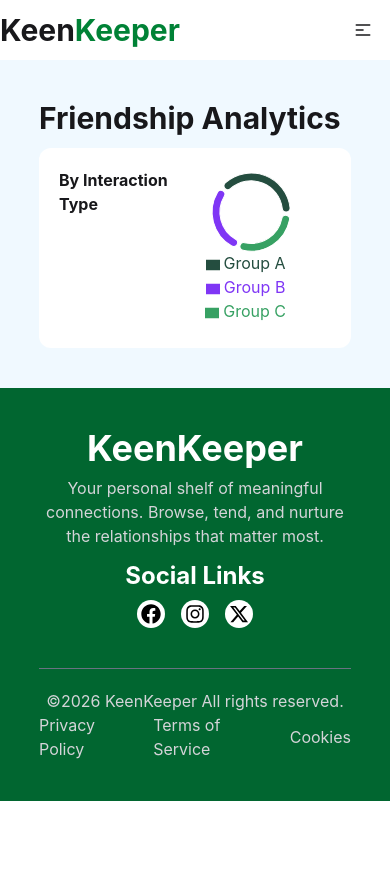
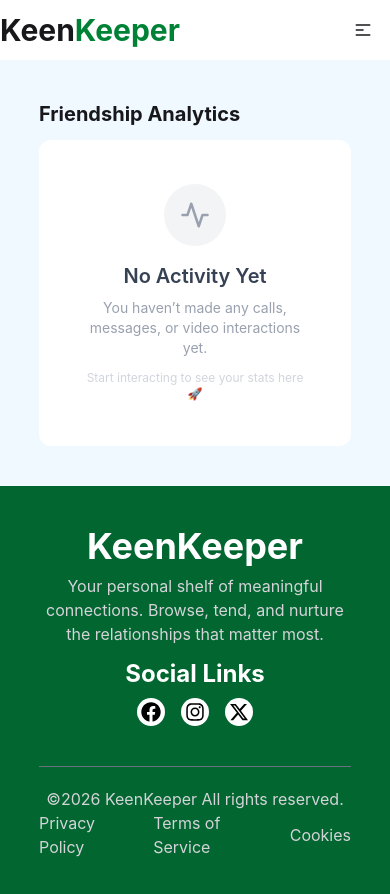
Before and after one commit to mahafujur80/KeenKeeper-PHA07, a React (Vite) app: page /stats in a window 390 px wide. Shown: the top 894 px of the page. Before the commit the page ends 844 px from the top, so only its background shows below. Built offline with nearby package versions, Linux system fonts and the light colour scheme.

Commit message:
show dynamic data in chart and empty message

```diff
--- /dev/null
+++ b/src/Components/Chart/Chart.jsx
@@ -0,0 +1,45 @@
+import React, { useContext } from 'react';
+import { FriendsData } from '../../Context/FriendProviderContext';
+import { Legend, Pie, PieChart, Tooltip } from 'recharts';
+
+const Chart = () => {
+    const { history } = useContext(FriendsData)
+
+    const Text = history.filter(friend => friend.type === "Text")
+    const Call = history.filter(friend => friend.type === "Call")
+    const Video = history.filter(friend => friend.type === "Video")
+
+    const data = [
+        { name: 'Text', value: Text.length, fill: '#244d3f' },
+        { name: 'Call', value: Call.length, fill: '#7f36f5' },
+        { name: 'Video', value: Video.length, fill: '#37a163' },
+    ];
+
+
+    return (
+        <div>
+            <h2 className='text-[#244d3f] font-semibold'>By Interaction Type</h2>
+            <div className='flex flex-col items-center justify-center'>
+                <PieChart style={{ width: '80%', maxWidth: '80%', maxHeight: '50vh', aspectRatio: 1 }} responsive>
+                    <Pie
+                        data={data}
+                        innerRadius="80%"
+                        outerRadius="100%"
+                        // Corner radius is the rounded edge of each pie slice
+                        cornerRadius="50%"
+                        fill="#8884d8"
+                        // padding angle is the gap between each pie slice
+                        paddingAngle={5}
+                        dataKey="value"
+                        isAnimationActive={true}
+                    />
+                    <Legend />
+                    <Tooltip />
+                </PieChart>
+
+            </div>
+        </div>
+    );
+};
+
+export default Chart;
--- /dev/null
+++ b/src/Components/EmptyStatsMessage/EmptyStatsMSG.jsx
@@ -0,0 +1,23 @@
+import React from 'react';
+import { FiActivity } from 'react-icons/fi';
+
+const EmptyStatsMSG = () => {
+    return (
+        <div className="flex flex-col items-center justify-center  text-center bg-base-100 rounded-2xl  p-6">
+            <div className="bg-gray-100 p-4 rounded-full mb-4">
+                <FiActivity className="text-3xl text-gray-400" />
+            </div>
+            <h2 className="text-xl font-semibold text-gray-700">
+                No Activity Yet
+            </h2>
+            <p className="text-gray-400 text-sm mt-2 max-w-xs">
+                You haven’t made any calls, messages, or video interactions yet.
+            </p>
+            <span className="text-xs text-gray-300 mt-3">
+                Start interacting to see your stats here 🚀
+            </span>
+        </div>
+    );
+};
+
+export default EmptyStatsMSG;
--- a/src/Components/EmptyTimelineMessage/EmptyTimelineMessage.jsx
+++ b/src/Components/EmptyTimelineMessage/EmptyTimelineMessage.jsx
@@ -2,7 +2,7 @@
 
 const EmptyTimelineMessage = () => {
     return (
-        <div className="flex flex-col items-center justify-center h-[60vh] text-center">
+        <div className="bg-white rounded-xl flex flex-col items-center justify-center h-[40vh] text-center">
             <FiClock className="text-5xl text-gray-300 mb-4" />
             <h2 className="text-2xl font-semibold text-gray-600">
                 No History Yet
--- a/src/Context/FriendProviderContext.jsx
+++ b/src/Context/FriendProviderContext.jsx
@@ -45,7 +45,7 @@
         handleCallBtn,
         handleVideoBtn,
         handleTextBtn,
-        history
+        history,
     }
 
 
--- a/src/Pages/Stats/Stats.jsx
+++ b/src/Pages/Stats/Stats.jsx
@@ -1,39 +1,19 @@
-import React from 'react';
-import { Legend, Pie, PieChart, ResponsiveContainer, Tooltip } from 'recharts';
-
+import React, { useContext } from 'react';
+import { FriendsData } from '../../Context/FriendProviderContext';
+import EmptyStatsMSG from '../../Components/EmptyStatsMessage/EmptyStatsMSG';
+import Chart from '../../Components/Chart/Chart';
 const Stats = () => {
 
-    const data = [
-  { name: 'Group A', value: 400, fill: '#244d3f' },
-  { name: 'Group B', value: 300, fill: '#7f36f5' },
-  { name: 'Group C', value: 300, fill: '#37a163' },
-];
+    const {history} = useContext(FriendsData)
 
     return (
         <div className='bg-sky-50'>
             <div className='max-w-[80%] mx-auto py-10 space-y-3'>
-                <h1 className='text-3xl font-bold'>Friendship Analytics</h1>
-                <div className='bg-white rounded-xl p-5 flex justify-center'>
-
-                   <h2 className='font-bold'>By Interaction Type</h2>
-
-                    <PieChart style={{ width: '80%', maxWidth: '80%', maxHeight: '50vh', aspectRatio: 1 }} responsive>
-                        <Pie
-                            data={data}
-                            innerRadius="80%"
-                            outerRadius="100%"
-                            // Corner radius is the rounded edge of each pie slice
-                            cornerRadius="50%"
-                            fill="#8884d8"
-                            // padding angle is the gap between each pie slice
-                            paddingAngle={5}
-                            dataKey="value"
-                            isAnimationActive={true}
-                            />
-                        <Legend/>
-                        <Tooltip/>
-                    </PieChart>
-
+                <h1 className='text-3xl font-bold max-md:text-xl'>Friendship Analytics</h1>
+                <div className='bg-white rounded-xl p-5 '>
+                   {
+                     history.length === 0 ? <EmptyStatsMSG/> : <Chart/>
+                   }
                 </div>
             </div>
         </div>
--- a/src/Pages/Timelines/TimeLine.jsx
+++ b/src/Pages/Timelines/TimeLine.jsx
@@ -1,4 +1,4 @@
-import React, { useContext, useState, useTransition } from 'react';
+import React, { useContext, useState} from 'react';
 import { FriendsData } from '../../Context/FriendProviderContext';
 import EmptyTimelineMessage from '../../Components/EmptyTimelineMessage/EmptyTimelineMessage';
 import { toast } from 'react-toastify';
@@ -27,7 +27,7 @@
         <div className='bg-sky-50'>
             <div className='max-w-[80%] mx-auto'>
                 <h1 className='font-bold text-2xl py-2'>Timeline</h1>
-                <div className="dropdown dropdown-bottom lg:dropdown-hover">
+                <div className="dropdown dropdown-right dropdown-center">
                     <div tabIndex={0} role="button" className="btn m-1 bg-white">Filter Timeline</div>
                     <ul tabIndex="-1" className="dropdown-content menu bg-base-100 rounded-box z-1 w-52 p-2 shadow-sm">
                         <li><button onClick={handleAllBtn}>All History</button></li>
```
